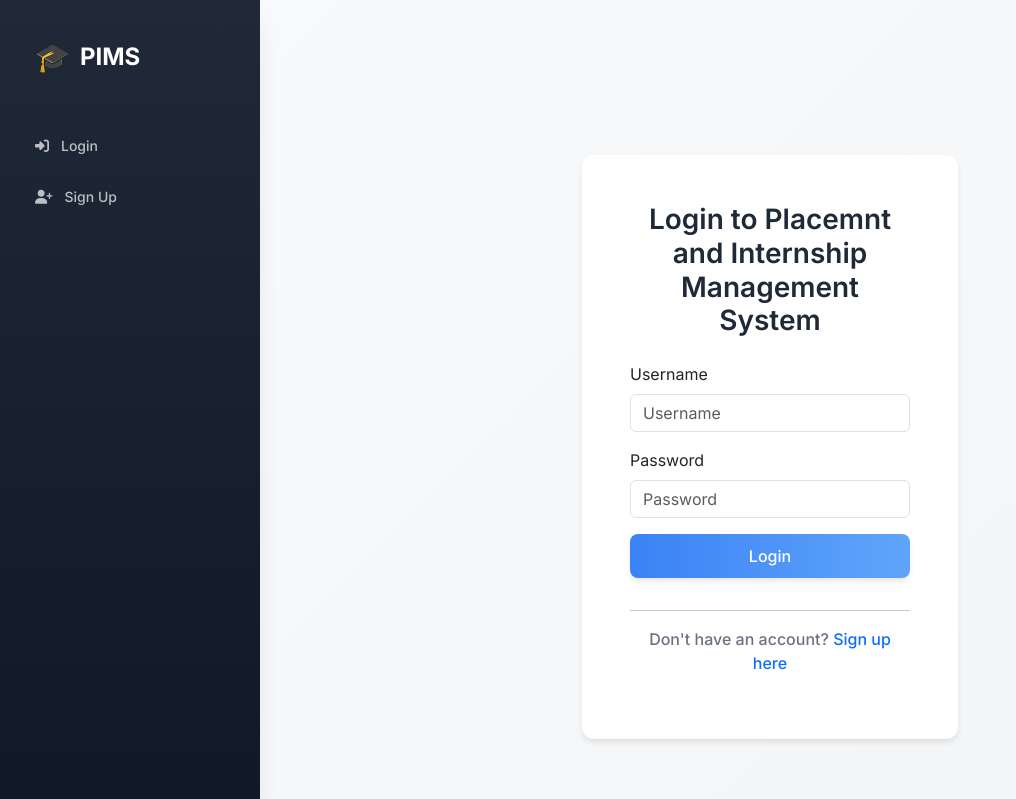
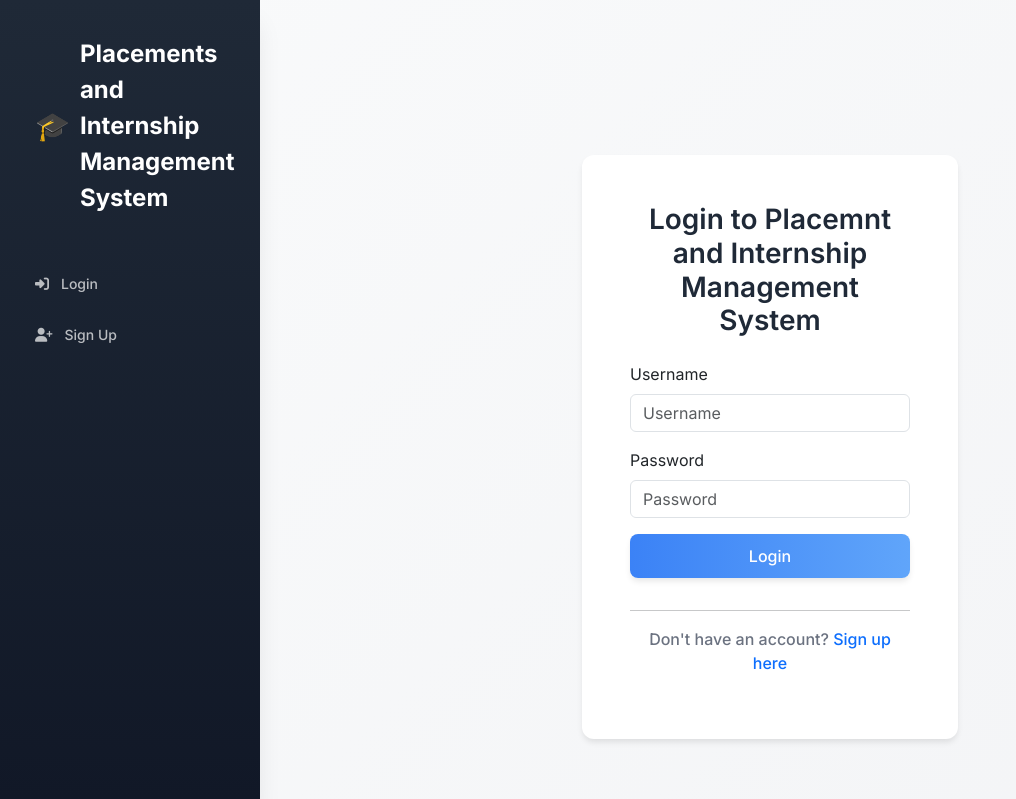
Before and after one commit to 8050vinayraj-spec/pims-main-v2, a Django app: page /login/ in a window 1280 px wide. Shown: the top 799 px of the page, without its empty margins (0-1016 px from the left). Run offline with Django 5.2, Linux system fonts and the light colour scheme.

Commit message:
resolve 3.4

```diff
--- a/students/urls.py
+++ b/students/urls.py
@@ -1,7 +1,7 @@
 from django.urls import path
 from . import views
 
-app_name = 'students'  # Enables namespaced URL reversing like 'students:skills'
+app_name = 'students'  # Enables namespaced URL reversing like 'students:profile'
 
 urlpatterns = [
     # Dashboard & Profile
--- a/templates/accounts/login.html
+++ b/templates/accounts/login.html
@@ -1,6 +1,6 @@
 {% extends 'base.html' %}
 
-{% block title %}Login - PIMS{% endblock %}
+{% block title %}Login - Placemnt and Internship Management System{% endblock %}
 
 {% block content %}
 <div class="container">
--- a/templates/base.html
+++ b/templates/base.html
@@ -356,7 +356,7 @@
     {% block extra_css %}{% endblock %}
 <<body>
     <div class="sidebar">
-        <a href="/" class="brand">PIMS</a>
+        <a href="/" class="brand">Placements and Internship Management System</a>
         {% if user.is_authenticated %}
             <div class="user-info">
                 <div class="user-name">{{ user.get_full_name|default:user.username }}</div>
```
Also changed, not shown: templates/companies/verify_company.html (indentation only).
